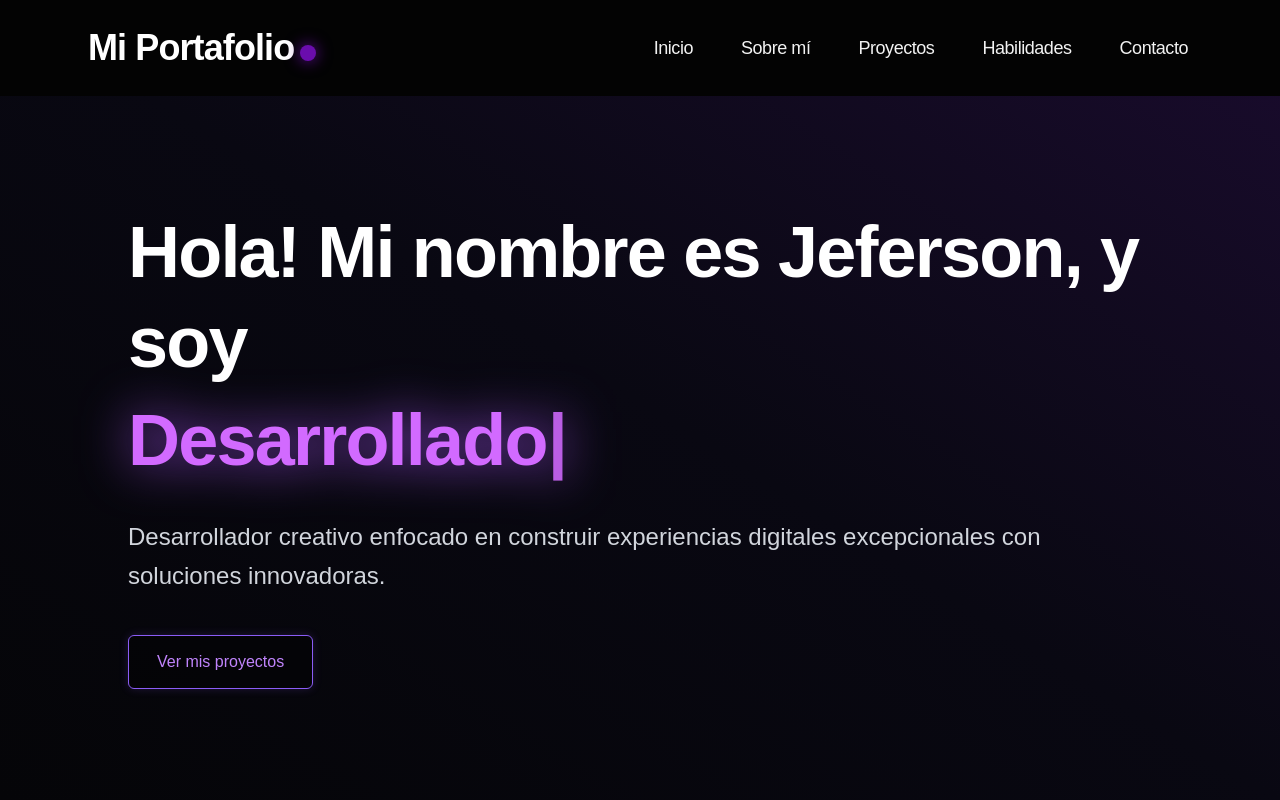
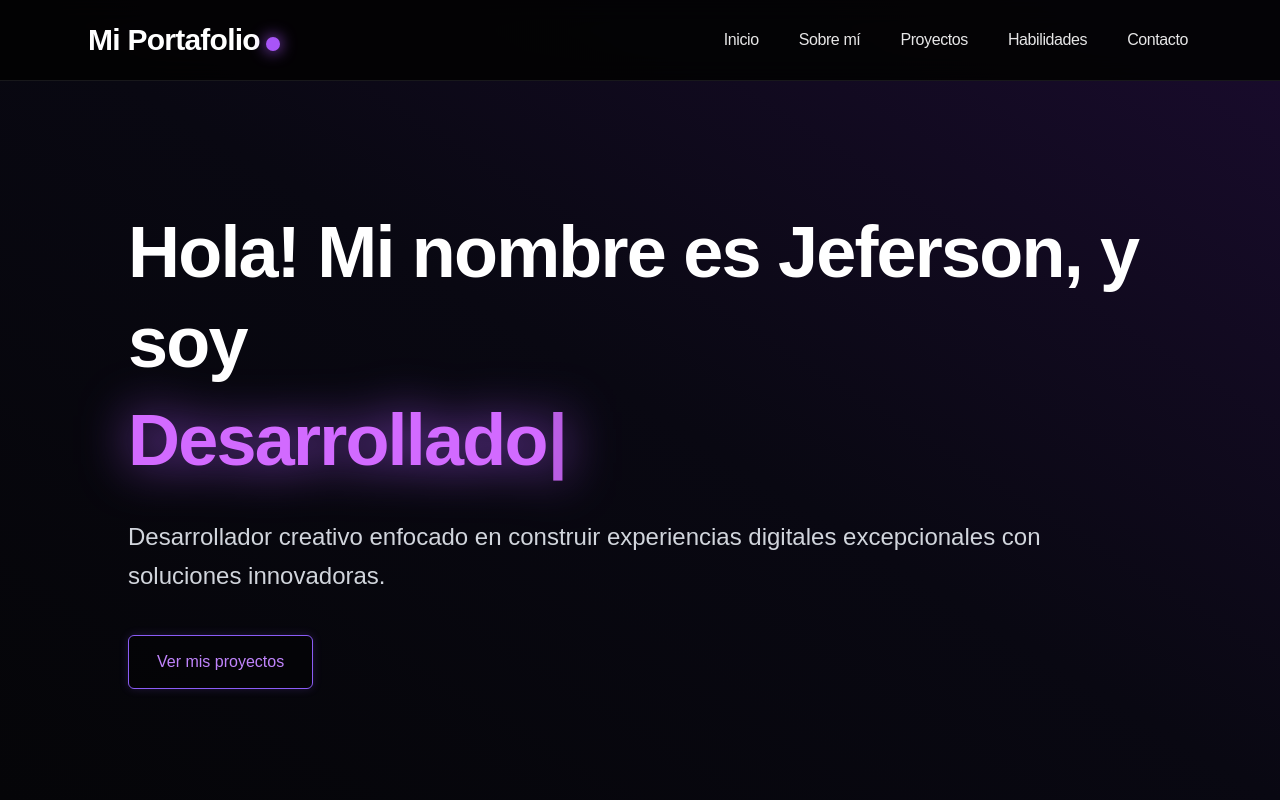
Before and after one commit to JefersonDominguez/mi-portafolio, a Next.js app: page / in a window 1280 px wide. Shown: the top 800 px of the page. Built offline with nearby package versions, Linux system fonts and the light colour scheme.

Commit message:
navegacion de navbar, agregar opcion de scroll en skills

```diff
--- a/src/components/Navbar.jsx
+++ b/src/components/Navbar.jsx
@@ -2,49 +2,49 @@ import Link from 'next/link';
 
 const Navbar = () => {
   const navLinks = [
-    { title: 'Inicio', path: '/' },
-    { title: 'Sobre mí', path: '/src/components/About.jsx' },
-    { title: 'Proyectos', path: '/src/components/Projects.jsx' },
-    { title: 'Habilidades', path: '/src/components/Skills.jsx' },
-    { title: 'Contacto', path: '/src/components/Contact.jsx' },
+    { title: 'Inicio', path: '#inicio' },
+    { title: 'Sobre mí', path: '#sobre-mi' },
+    { title: 'Proyectos', path: '#proyectos' },
+    { title: 'Habilidades', path: '#skills' },
+    { title: 'Contacto', path: '#contacto' },
   ];
 
   return (
-    <nav className="fixed top-0 left-0 w-full z-50 bg-[#030303] text-white">
-      <div className="max-w-[1200px] mx-auto h-24 flex justify-between items-center px-6 md:px-12">
+    <nav className="fixed top-0 left-0 w-full z-50 bg-[#030303]/90 backdrop-blur-md text-white border-b border-zinc-900">
+      <div className="max-w-[1200px] mx-auto h-20 flex justify-between items-center px-6 md:px-12">
 
         {/* LOGO SECCIÓN */}
-        <Link href="/" className="group flex items-center gap-1.5 focus:outline-none">
-          <span className="text-3xl md:text-4xl font-extrabold tracking-tight group-hover:text-gray-200 transition-colors duration-300">
+        <Link href="#inicio" className="group flex items-center gap-1.5 focus:outline-none">
+          <span className="text-2xl md:text-3xl font-extrabold tracking-tight group-hover:text-gray-200 transition-colors duration-300">
             Mi Portafolio
           </span>
           {/* EL PUNTO PÚRPURA */}
-          <div className="w-4 h-4 bg-[#6A0DAD] rounded-full mt-2.5
-                        shadow-[0_0_15px_1px_rgba(106,13,173,0.8)]
-                        transition-all duration-300 group-hover:shadow-[0_0_20px_2px_rgba(106,13,173,0.9)]
+          <div className="w-3.5 h-3.5 bg-[#a855f7] rounded-full mt-2
+                        shadow-[0_0_15px_1px_rgba(168,85,247,0.8)]
+                        transition-all duration-300 group-hover:shadow-[0_0_20px_2px_rgba(168,85,247,0.9)]
                         group-hover:scale-110"></div>
         </Link>
 
         {/* ENLACES DE NAVEGACIÓN (Desktop) */}
-        <div className="hidden md:flex items-center gap-10">
+        <div className="hidden md:flex items-center gap-8">
           {navLinks.map((link, index) => (
             <Link
               key={index}
               href={link.path}
-              className="text-lg font-medium tracking-tight text-white/95
-                        relative group overflow-hidden px-1 py-1 focus:outline-none"
+              className="text-base font-medium tracking-tight text-white/90 hover:text-white
+                        relative group overflow-hidden px-1 py-1 focus:outline-none transition-colors"
             >
               {/* Texto */}
               <span className="relative z-10">{link.title}</span>
 
-              {/* Subrayado animado (Opcional, pero se ve genial) */}
-              <span className="absolute bottom-0 left-0 w-0 h-0.5 bg-[#6A0DAD]
+              {/* Subrayado animado */}
+              <span className="absolute bottom-0 left-0 w-0 h-0.5 bg-[#a855f7]
                                transition-all duration-300 ease-out group-hover:w-full"></span>
             </Link>
           ))}
         </div>
 
-        {/* BOTÓN DE MENÚ MÓVIL (Simple, puedes agregar funcionalidad luego) */}
+        {/* BOTÓN DE MENÚ MÓVIL */}
         <button className="md:hidden text-white/80 hover:text-white transition-colors">
           <svg xmlns="http://www.w3.org/2000/svg" fill="none" viewBox="0 0 24 24" strokeWidth={1.5} stroke="currentColor" className="w-8 h-8">
             <path strokeLinecap="round" strokeLinejoin="round" d="M3.75 6.75h16.5M3.75 12h16.5m-16.5 5.25h16.5" />
--- a/src/components/Skills.jsx
+++ b/src/components/Skills.jsx
@@ -1,5 +1,4 @@
 import React from 'react';
-// Asegúrate de instalar react-icons si aún no lo tienes: npm i react-icons
 import {
   FaHtml5,
   FaCss3Alt,
@@ -31,7 +30,8 @@ const skills = [
 
 export default function Skills() {
   return (
-    <section className="bg-[#0e0e11] py-16 px-4 flex justify-center items-center min-h-screen">
+    // SE AGREGÓ EL ID "skills" Y scroll-mt-20 PARA EL OFFSET DEL NAVBAR
+    <section id="skills" className="bg-[#0e0e11] py-16 px-4 flex justify-center items-center min-h-screen scroll-mt-20">
       <div className="max-w-6xl w-full">
         <div className="grid grid-cols-2 sm:grid-cols-3 md:grid-cols-6 gap-4">
           {skills.map((skill, index) => {
```
